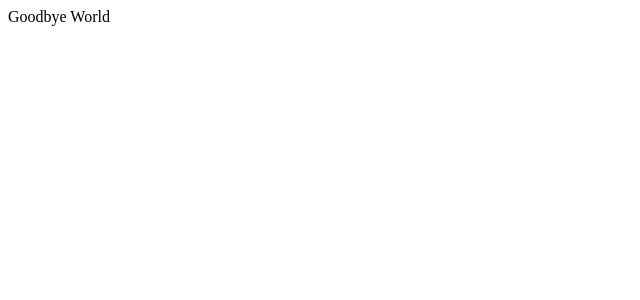
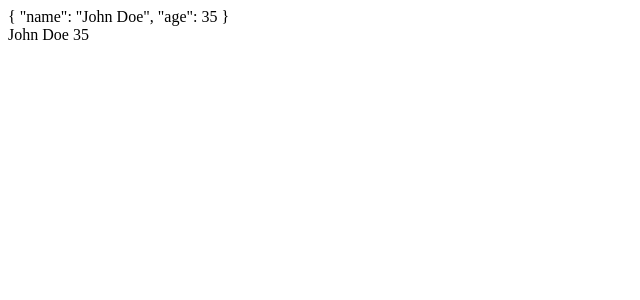
Before and after one commit to sumitroajiprabowo/vue3-composite-api, a Vue app: page / in a window 1280 px wide. Shown: the top 300 px of the page, without its empty margins (0-640 px from the left). Built offline with nearby package versions, Linux system fonts and the light colour scheme.

Commit message:
Reactive

```diff
--- a/src/App.vue
+++ b/src/App.vue
@@ -1,23 +1,31 @@
 <template>
-<div>{{ message }}</div>
+<div>{{ user }}</div>
+
+<div>
+  {{ user.name}}
+  {{ user.age }}
+</div>
+
 </template>
 
 <script>
-import { ref } from 'vue'
+import { reactive } from 'vue'
 export default {
   setup(){
-    // create variable to hold message value
-    const message = ref('Hello World')
+    const user = reactive({
+      name: 'John Doe',
+      age: 30
+    })
 
     setTimeout(() => {
-      // update message value
-      message.value = 'Goodbye World'
+      user.age = 35
     }, 1000)
-
     // return object with message property
     return {
-      message
+      user
     }
+
   }
+
 }
 </script>
```
